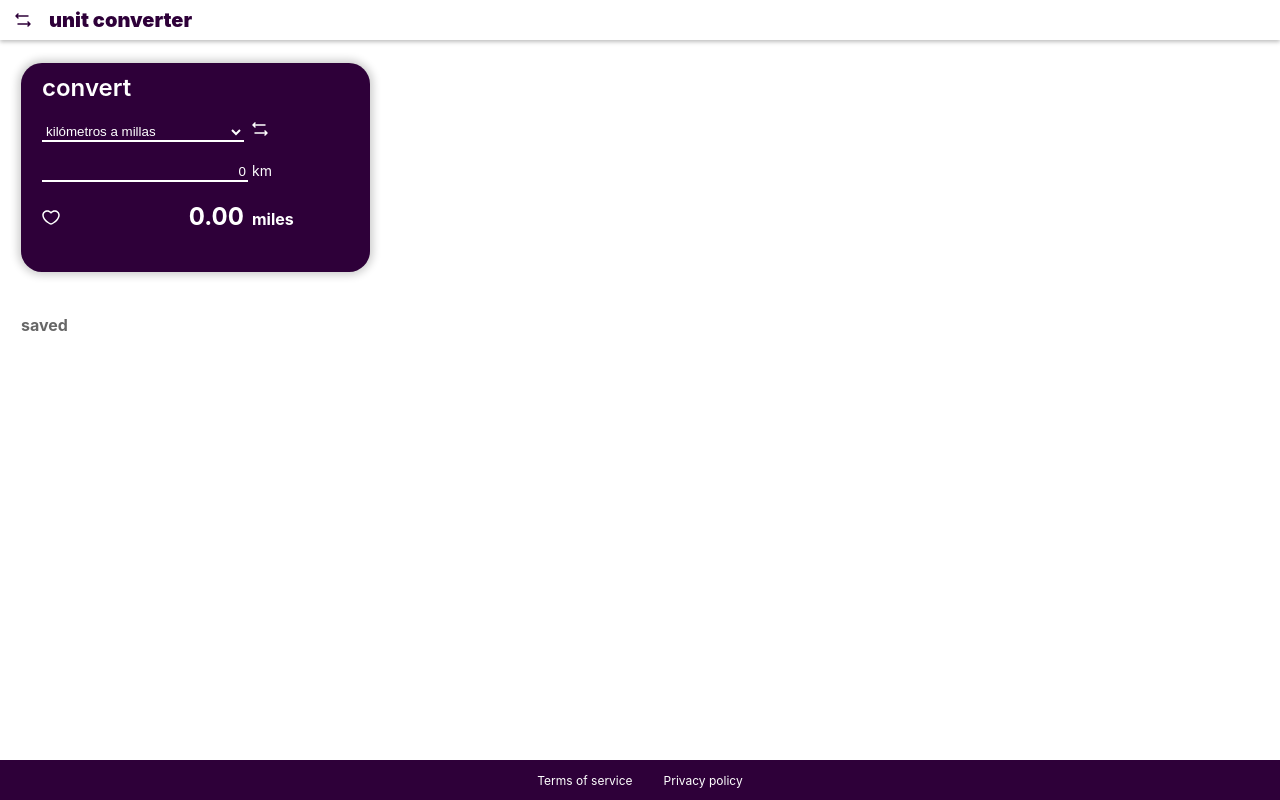
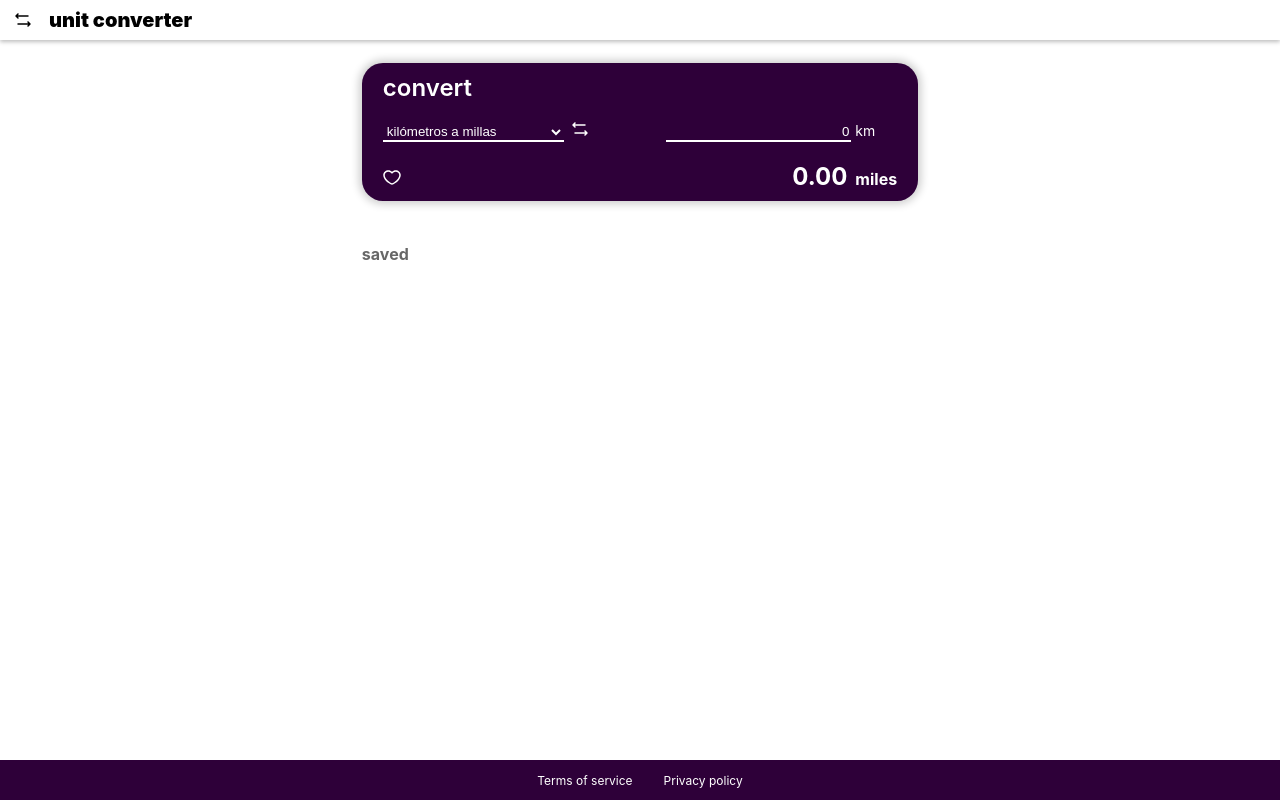
Before and after one commit to ivvasel/pruebaOxygen, a React (Create React App) app in the folder app1/: page / in a window 1280 px wide. Built offline with nearby package versions, Linux system fonts and the light colour scheme; the HTML template or start-up script is replaced by a standard one.

Commit message:
Diseño pc sin centrado

```diff
--- a/app1/src/App.css
+++ b/app1/src/App.css
@@ -12,13 +12,13 @@
 .container-wrap{
   display: flex;
   flex-direction: column;
+
   gap:43px;
   padding: 23px 21px;
 
   overflow: hidden;
   height: 100%;
 }
-
 header{
   display: flex;
   align-items: center;
@@ -37,16 +37,12 @@ header{
   box-shadow: 0px 2px 4px 0px #00000040;
 
 }
-.prueba{
-  color:#2E0039
-}
-
 .card{
   display: flex;
   flex-direction: column;
 
-  max-width: 349px;
-  min-height: 209px;
+  /* max-width: 349px;
+  min-height: 209px; */
   box-sizing: border-box;
 
   color: #FFFFFF;
@@ -56,28 +52,6 @@ header{
   border-radius: 21px;
   padding: 10px 21px;
 
-;
-}
-
-.grid-container{
-  display: grid;
-  grid-template-columns: 1fr 1fr 1fr;
-  row-gap: 20px;
-  column-gap: 8px;
-  align-items: baseline;
-  font-size: 14px;
-}
-.grid-header{
-  grid-column: 1/3;
-  font-size: 24px;
-  font-weight: 600;
-
-}
-.grid-footer{
-  grid-column: 1/1;
-}
-.grid-item{
-  grid-column: 1/3;
 }
 .cardText {
   width: 100%;
@@ -93,52 +67,6 @@ header{
 input.cardText{
   text-align: right;
 }
-
-input:focus{
-  outline: none;
-}
-
-select:focus{
-  background-color: #2E0039;
-  outline: none;
-}
-
-.container-saved{
-  height: 100%;
-  overflow: hidden;
-}
-.title-saved{
-  color:#676767;
-  font-size: 16px;
-  font-weight: bold;
-  margin-bottom: 14px;
-
-}
-
-.list-saved{
-  display: flex;
-  flex-direction: column;
-  max-width: 349px;
-  height: 100%;
-  overflow: hidden;
-  overflow-y: scroll;
-
-  gap: 20px;
-}
-.list-item-saved{
-  display: flex;
-  flex-direction: row;
-
-  justify-content:space-between;
-  align-items: center;
-
-  padding: 8px 18px;
-  color:#676767;
-  background-color: #E3E3E3;
-  box-shadow: 0px 0px 2px 2px rgba(0, 0, 0, 0.1);
-  border-radius: 10px;
-}
-
 footer{
   display: flex;
   justify-content: center;
@@ -152,3 +80,150 @@ footer{
   min-height: 40px;
 
 }
+
+.grid-container{
+  display: grid;
+  row-gap: 20px;
+  column-gap: 8px;
+  align-items: baseline;
+  font-size: 14px;
+}
+.grid-header{
+  font-size: 24px;
+  font-weight: 600;
+}
+.result-item{
+  grid-column: 2;
+  text-align: right;
+  font-weight: 700;
+  font-size: 24px;
+}
+.from-item{
+  grid-column: 3;
+  font-weight: 700;
+  font-size: 16px;
+}
+.select-item{
+  grid-column: 1/3;
+}
+.reverse-item{
+  grid-column: 3;
+}
+.fav-item{
+  grid-column: 1;
+
+}
+input:focus{
+  outline: none;
+}
+select:focus{
+  background-color: #2E0039;
+  outline: none;
+}
+.container-saved{
+  display: flex;
+  flex-direction: column;
+  height: 100%;
+  overflow: hidden;
+}
+.title-saved{
+  color:#676767;
+  font-size: 16px;
+  font-weight: bold;
+  margin-bottom: 14px;
+
+}
+.list-saved{
+  display: flex;
+  flex-direction: column;
+  gap: 20px;
+  padding-top: 4px;
+  padding-bottom: 4px;
+
+  max-width: 100%;
+  overflow: hidden;
+  overflow-y: auto;
+
+}
+.list-item-saved{
+  display: flex;
+  flex-direction: row;
+
+  justify-content:space-between;
+  align-items: center;
+
+  width: 100%;
+  height: 38px;
+  padding: 8px 18px;
+  box-sizing: border-box;
+
+  color:#676767;
+  background-color: #E3E3E3;
+  box-shadow: 0px 0px 2px 2px rgba(0, 0, 0, 0.1);
+  border-radius: 10px;
+}
+@media (max-width:450px) and (max-width:1920px){
+
+  .grid-container{
+    grid-template-columns: 1fr 1fr 1fr;
+  }
+  .grid-header{
+    grid-column: 1/4;
+    font-size: 24px;
+    font-weight: 600;
+}
+.grid-footer{
+  grid-column: 1/1;
+}
+.input-item{
+  grid-column: 1/3;
+}
+.to-item{
+  grid-column: 3;
+
+}
+.result-item{
+  grid-column: 2;
+}
+.from-item{
+  grid-column: 3;
+}
+
+
+
+}
+@media (min-width:450px){
+  .container-wrap{
+    width: auto;
+    max-width: 714px;
+    margin-left: auto;
+    margin-right: auto;
+  }
+  .grid-container{
+    grid-template-columns: repeat(5,1fr);
+  }
+  .grid-header{
+    grid-column: 1/6;
+  }
+  .input-item{
+    grid-column: 4/6;
+  }
+  .to-item{
+    grid-column: 6;
+
+  }
+  .result-item{
+    grid-column: 5;
+  }
+  .from-item{
+    grid-column: 6;
+  }
+  .title-saved{
+    margin-bottom: 22px;
+  }
+  .list-saved{
+    display: grid;
+    grid-template-columns: repeat(2,1fr);
+
+  }
+}
--- a/app1/src/components/Converter.js
+++ b/app1/src/components/Converter.js
@@ -77,7 +77,7 @@ export default function Converter() {
           <div name="header-card" className="grid-header">
             convert
           </div>
-          <div className="grid-item">
+          <div className="select-item">
             <select
               className="cardText"
               onChange={(e) => handleChangeSelect(e.target.value)}>
@@ -86,26 +86,26 @@ export default function Converter() {
               ))}
             </select>
           </div>
-          <div>
+          <div className="reverse-item">
             <div onClick={handleReverse}>
               <Logo />
             </div>
           </div>
-          <div className="grid-item">
+          <div className="input-item">
             <input
               name="toConvert"
               className="cardText"
               value={inputUnit}
               onChange={(e) => setInputUnit(e.target.value)}></input>
           </div>
-          <div>{conversion.from}</div>
+          <div className="to-item">{conversion.from}</div>
 
-          <div onClick={() => hanldeSave()}>
+          <div className="fav-item" onClick={() => hanldeSave()}>
             <Save />
           </div>
-          <div style={{ "text-align": "right","font-weight": "700","font-size":"24px" }}>{`${result}`}</div>
+          <div className="result-item">{`${result}`}</div>
 
-          <div style={{"font-weight": "700","font-size":"16px"}}>{`${conversion.to}`}</div>
+          <div className="from-item">{`${conversion.to}`}</div>
         </div>
       </div>
       <ListFavs saved={saved} setSaved={setSaved} />
```
